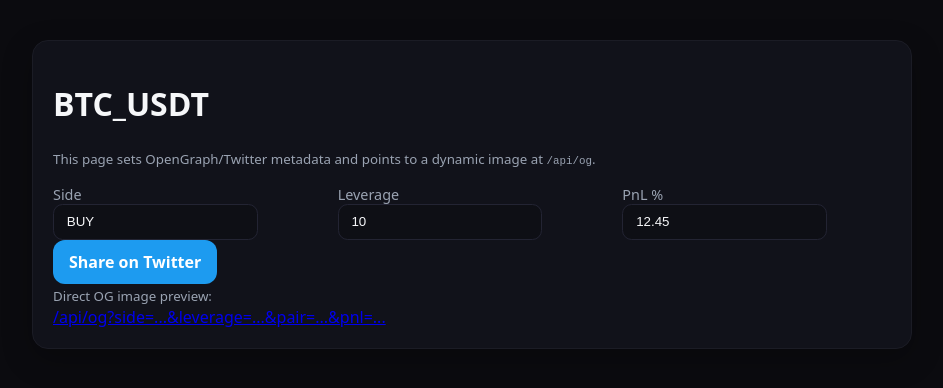
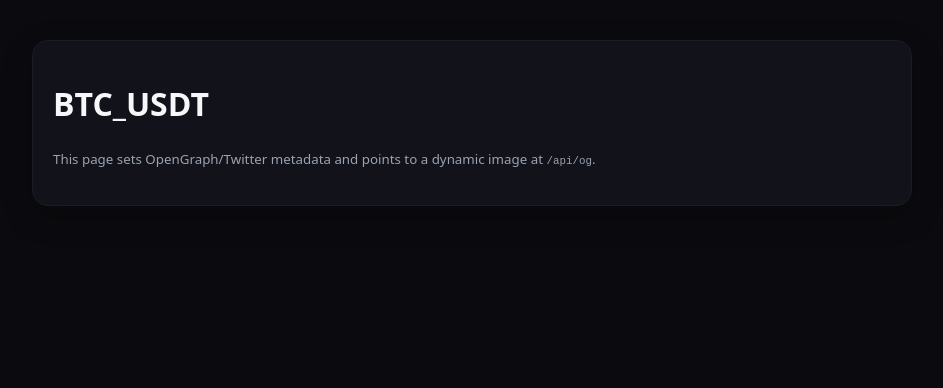
Before and after one commit to wdcs-baldevparmar/twitter_og, a Next.js app: page /BTC_USDT in a window 1280 px wide. Shown: the top 388 px of the page, without its empty margins (168-1111 px from the left). Built offline with nearby package versions, Linux system fonts and the light colour scheme; no server answers.

Commit message:
Change in params

```diff
--- a/app/[pair]/page.tsx
+++ b/app/[pair]/page.tsx
@@ -2,42 +2,25 @@ import type { Metadata } from "next";
 
 type Props = {
   params: { pair: string };
-  searchParams: { side?: string; leverage?: string; pnl?: string };
+  // searchParams: { side?: string; leverage?: string; pnl?: string };
 };
-export async function generateMetadata1({}): Promise<Metadata> {
-  return {
-    title: ` Twitter OG Demo`,
-    description: "abcd",
-    openGraph: {
-      title: `Twitter OG Demo`,
-      description: "abcd",
-      type: "website",
-      url: `${process.env.NEXT_PUBLIC_BASE_URL}`,
-      images: [{ url: imageUrl, width: 1200, height: 630, alt: "OG Card" }],
-    },
-    twitter: {
-      title: `Twitter OG Demo`,
-      description: "abcd",
-      images: [imageUrl], // twitter images = string[]
-    },
-  };
-}
+
 export async function generateMetadata({
   params,
-  searchParams,
-}: Props): Promise<Metadata> {
+}: // searchParams,
+Props): Promise<Metadata> {
   const pairFromUrl = (params.pair || "ETH_USD").toUpperCase();
-  const side = (searchParams.side || "BUY").toUpperCase();
-  const leverage = searchParams.leverage || "10";
-  const pnl = parseFloat(searchParams.pnl ?? "12.45");
-  const pairForImage = pairFromUrl.replace("_", "-");
-  console.log("🚀 ~ generateMetadata ~ pairForImage:", pairForImage);
+  // const side = (searchParams.side || "BUY").toUpperCase();
+  // const leverage = searchParams.leverage || "10";
+  // const pnl = parseFloat(searchParams.pnl ?? "12.45");
+  // const pairForImage = pairFromUrl.replace("_", "-");
+  // console.log("🚀 ~ generateMetadata ~ pairForImage:", pairForImage);
 
-  const description = `${pnl >= 0 ? "📈" : "📉"} Just ${
-    pnl >= 0 ? "made" : "took"
-  } ${Math.abs(pnl).toFixed(2)}% ${
-    pnl >= 0 ? "profit" : "loss"
-  } on ${pairForImage} ${side} ${leverage}x!`;
+  // const description = `${pnl >= 0 ? "📈" : "📉"} Just ${
+  //   pnl >= 0 ? "made" : "took"
+  // } ${Math.abs(pnl).toFixed(2)}% ${
+  //   pnl >= 0 ? "profit" : "loss"
+  // } on ${pairForImage} ${side} ${leverage}x!`;
 
   // const imageUrl = `/api/og?side=${encodeURIComponent(
   //   side
@@ -47,14 +30,14 @@ export async function generateMetadata({
 
   const imageUrl = `${
     process.env.NEXT_PUBLIC_BASE_URL
-  }/api/og/${encodeURIComponent(pairForImage)}`;
+  }/api/og/${encodeURIComponent(pairFromUrl)}`;
 
   return {
     title: `${pairFromUrl} – Twitter OG Demo`,
-    description,
+    // description,
     openGraph: {
       title: `${pairFromUrl} – Twitter OG Demo`,
-      description,
+      // description,
       type: "website",
       url: `${process.env.NEXT_PUBLIC_BASE_URL}/${pairFromUrl}`,
       images: [{ url: imageUrl, width: 1200, height: 630, alt: "OG Card" }],
@@ -62,36 +45,36 @@ export async function generateMetadata({
     twitter: {
       card: "summary_large_image",
       title: `${pairFromUrl} – Twitter OG Demo`,
-      description,
+      // description,
       images: [imageUrl], // twitter images = string[]
     },
   };
 }
 
-export default function PairPage({ params, searchParams }: Props) {
+export default function PairPage({ params }: Props) {
   const pairFromUrl = (params.pair || "ETH_USD").toUpperCase();
-  const side = (searchParams.side || "BUY").toUpperCase();
-  const leverage = searchParams.leverage || "10";
-  const pnl = parseFloat(searchParams.pnl ?? "12.45");
+  // const side = (searchParams.side || "BUY").toUpperCase();
+  // const leverage = searchParams.leverage || "10";
+  // const pnl = parseFloat(searchParams.pnl ?? "12.45");
   const pairForImage = pairFromUrl.replace("_", "-");
   console.log("🚀 ~ PairPage ~ pairForImage:", pairForImage);
 
-  const description = `${pnl >= 0 ? "📈" : "📉"} Just ${
-    pnl >= 0 ? "made" : "took"
-  } ${Math.abs(pnl).toFixed(2)}% ${
-    pnl >= 0 ? "profit" : "loss"
-  } on ${pairForImage} ${side} ${leverage}x!`;
+  // const description = `${pnl >= 0 ? "📈" : "📉"} Just ${
+  //   pnl >= 0 ? "made" : "took"
+  // } ${Math.abs(pnl).toFixed(2)}% ${
+  //   pnl >= 0 ? "profit" : "loss"
+  // } on ${pairForImage} ${side} ${leverage}x!`;
 
-  const shareUrl = `${
-    process.env.NEXT_PUBLIC_BASE_URL
-  }/${pairFromUrl}?side=${encodeURIComponent(
-    side
-  )}&leverage=${encodeURIComponent(leverage)}&pnl=${encodeURIComponent(
-    String(pnl)
-  )}`;
-  const twitterIntent = `https://twitter.com/intent/tweet?text=${encodeURIComponent(
-    description
-  )}&url=${encodeURIComponent(shareUrl)}`;
+  // const shareUrl = `${
+  //   process.env.NEXT_PUBLIC_BASE_URL
+  // }/${pairFromUrl}?side=${encodeURIComponent(
+  //   side
+  // )}&leverage=${encodeURIComponent(leverage)}&pnl=${encodeURIComponent(
+  //   String(pnl)
+  // )}`;
+  // const twitterIntent = `https://twitter.com/intent/tweet?text=${encodeURIComponent(
+  //   description
+  // )}&url=${encodeURIComponent(shareUrl)}`;
 
   return (
     <main className="container">
@@ -104,7 +87,7 @@ export default function PairPage({ params, searchParams }: Props) {
           </small>
         </p>
 
-        <div className="grid">
+        {/* <div className="grid">
           <div>
             <div className="label">Side</div>
             <input className="input" defaultValue={side} readOnly />
@@ -117,9 +100,9 @@ export default function PairPage({ params, searchParams }: Props) {
             <div className="label">PnL %</div>
             <input className="input" defaultValue={String(pnl)} readOnly />
           </div>
-        </div>
+        </div> */}
 
-        <div className="mt-6">
+        {/* <div className="mt-6">
           <a
             className="button"
             href={twitterIntent}
@@ -128,9 +111,9 @@ export default function PairPage({ params, searchParams }: Props) {
           >
             Share on Twitter
           </a>
-        </div>
+        </div> */}
 
-        <div className="mt-4">
+        {/* <div className="mt-4">
           <small className="muted">Direct OG image preview:</small>
           <br />
           <a
@@ -146,7 +129,7 @@ export default function PairPage({ params, searchParams }: Props) {
           >
             /api/og?side=...&leverage=...&pair=...&pnl=...
           </a>
-        </div>
+        </div> */}
       </div>
     </main>
   );
```
